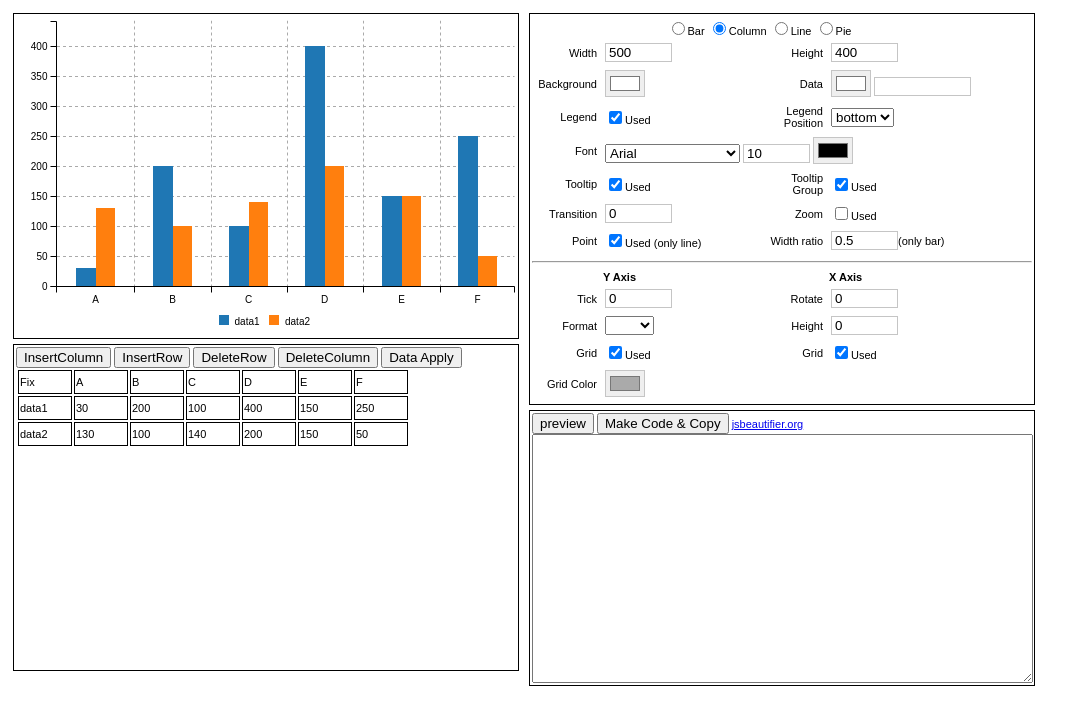
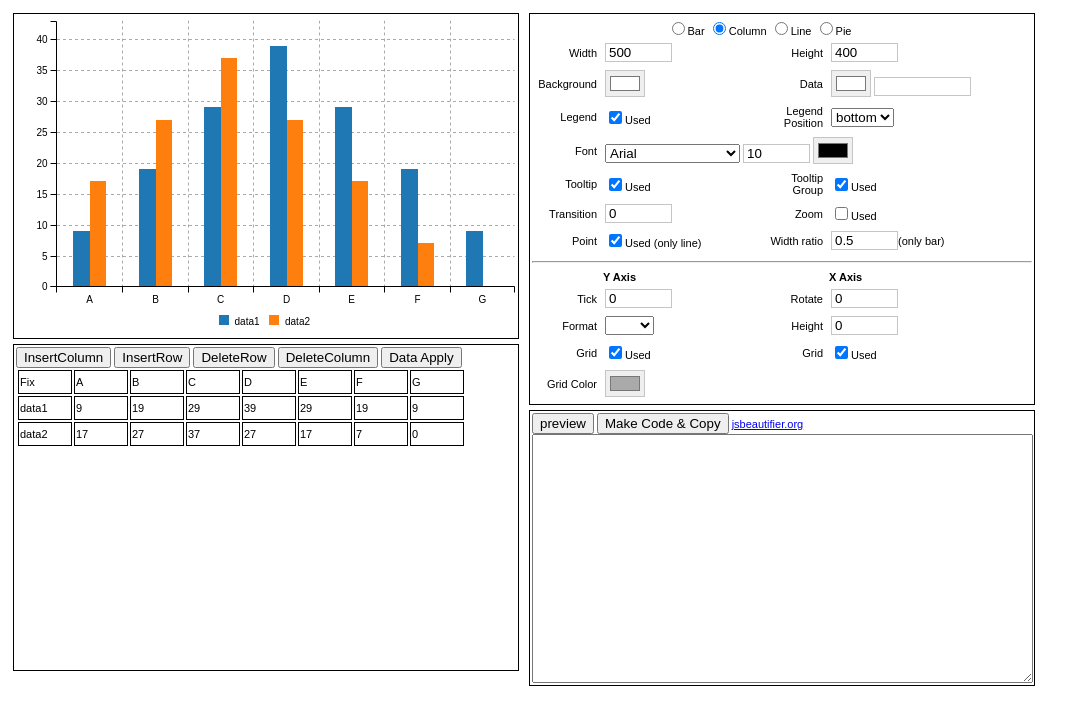
Before and after one commit to gujc71/cd9, a plain HTML site: page cd9.html in a window 1280 px wide. Shown: the whole page, without its empty margins (0-1085 px from the left). Drawn offline with Linux system fonts and the light colour scheme.

Commit message:
add image

```diff
--- a/cd9.html
+++ b/cd9.html
@@ -13,9 +13,9 @@ var chart;
 var fixColumn = 'Fix';
 
 var dataset = [
-        [fixColumn, 'A', 'B', 'C', 'D', 'E', 'F'],
-		['data1', 30, 200, 100, 400, 150, 250],
-		['data2', 130, 100, 140, 200, 150, 50]
+        [fixColumn, 'A', 'B', 'C', 'D', 'E', 'F', 'G'],
+		['data1',  9, 19, 29, 39, 29, 19, 9],
+		['data2', 17, 27, 37, 27, 17,  7, 0]
 	];
 
 window.onload=function(){
```
Also changed, not shown: cd9.png (added).
